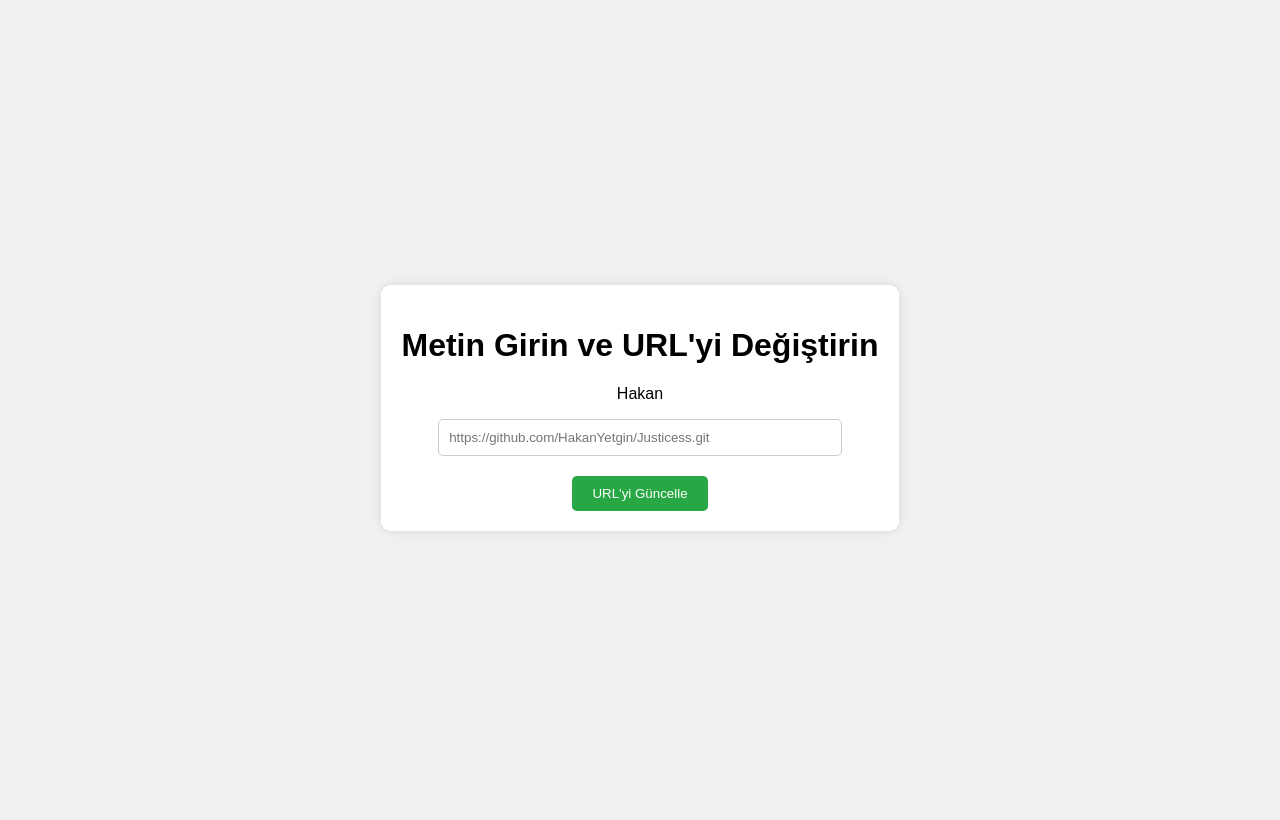
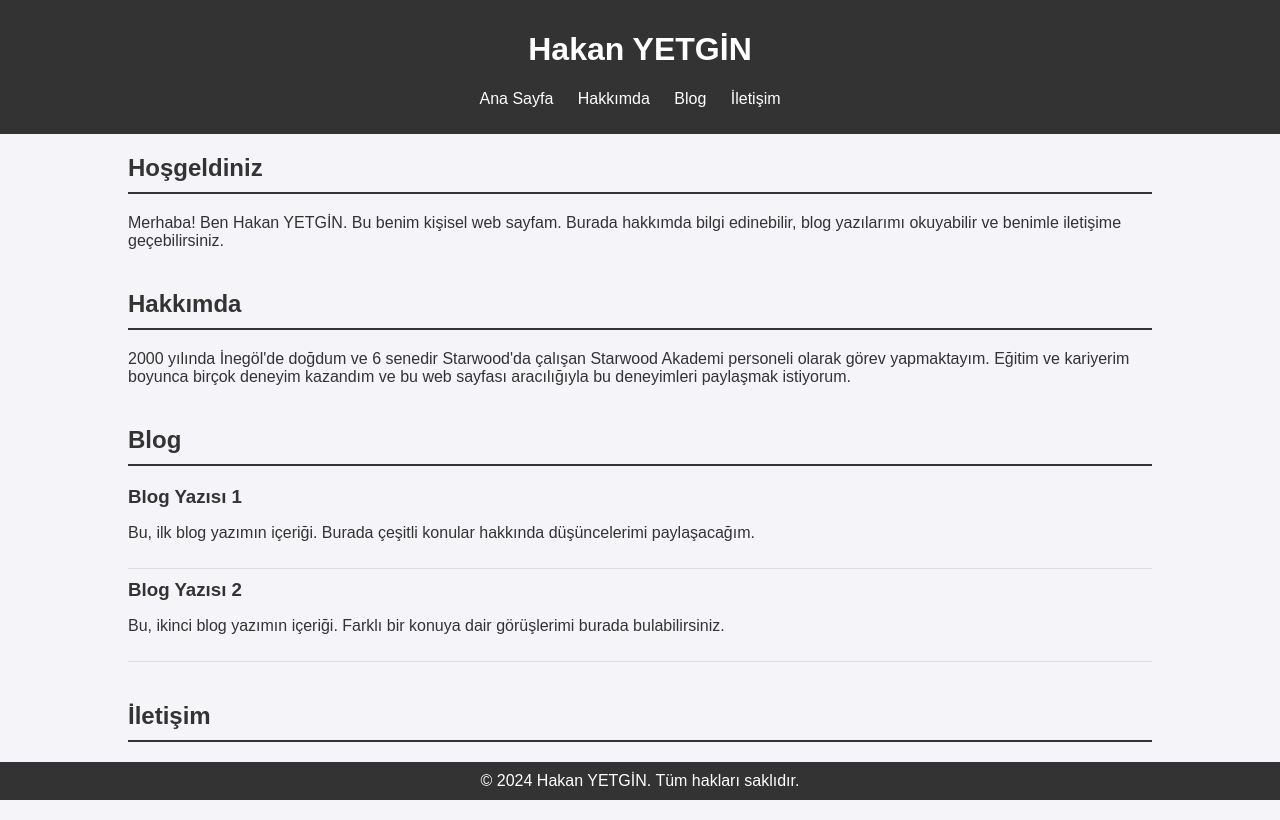
Before and after one commit to HakanYetgin/HaGu, a plain HTML site: page index.html in a window 1280 px wide. Drawn offline with Linux system fonts and the light colour scheme.

Commit message:
Add files via upload

```diff
--- a/index.html
+++ b/index.html
@@ -3,62 +3,107 @@
 <head>
     <meta charset="UTF-8">
     <meta name="viewport" content="width=device-width, initial-scale=1.0">
-    <title>URL Değiştirme</title>
+    <title>Hakan Yetgin'in Kişisel Web Sayfası</title>
     <style>
         body {
             font-family: Arial, sans-serif;
-            display: flex;
-            justify-content: center;
-            align-items: center;
-            height: 100vh;
-            background-color: #f0f0f0;
+            margin: 0;
+            padding: 0;
+            background-color: #f4f4f9;
+            color: #333;
+        }
+        header {
+            background-color: #333;
+            color: #fff;
+            padding: 10px 0;
+            text-align: center;
+        }
+        nav ul {
+            list-style: none;
+            padding: 0;
+        }
+        nav ul li {
+            display: inline;
+            margin-right: 20px;
+        }
+        nav ul li a {
+            color: #fff;
+            text-decoration: none;
         }
         .container {
+            width: 80%;
+            margin: 20px auto;
+        }
+        .section {
+            margin-bottom: 40px;
+        }
+        .section h2 {
+            border-bottom: 2px solid #333;
+            padding-bottom: 10px;
+        }
+        footer {
+            background-color: #333;
+            color: #fff;
             text-align: center;
-            padding: 20px;
-            background-color: #fff;
-            border-radius: 10px;
-            box-shadow: 0 0 10px rgba(0,0,0,0.1);
+            padding: 10px 0;
+            position: fixed;
+            width: 100%;
+            bottom: 0;
         }
-        input[type="text"] {
-            padding: 10px;
-            width: 80%;
-            margin-bottom: 20px;
-            border: 1px solid #ccc;
-            border-radius: 5px;
+        .blog-post {
+            border-bottom: 1px solid #ddd;
+            padding-bottom: 10px;
+            margin-bottom: 10px;
         }
-        input[type="button"] {
-            padding: 10px 20px;
-            background-color: #28a745;
-            color: #fff;
-            border: none;
-            border-radius: 5px;
-            cursor: pointer;
-        }
-        input[type="button"]:hover {
-            background-color: #218838;
+        .blog-post h3 {
+            margin: 0;
         }
     </style>
 </head>
 <body>
+    <header>
+        <h1>Hakan YETGİN</h1>
+        <nav>
+            <ul>
+                <li><a href="#home">Ana Sayfa</a></li>
+                <li><a href="#about">Hakkımda</a></li>
+                <li><a href="#blog">Blog</a></li>
+                <li><a href="#contact">İletişim</a></li>
+            </ul>
+        </nav>
+    </header>
+
     <div class="container">
-        <h1>Metin Girin ve URL'yi Değiştirin</h1>
-        <p>Hakan</p>
-        <input type="text" id="searchText" placeholder="https://github.com/HakanYetgin/Justicess.git">
-        <input type="button" value="URL'yi Güncelle" onclick="updateURL()">
+        <section id="home" class="section">
+            <h2>Hoşgeldiniz</h2>
+            <p>Merhaba! Ben Hakan YETGİN. Bu benim kişisel web sayfam. Burada hakkımda bilgi edinebilir, blog yazılarımı okuyabilir ve benimle iletişime geçebilirsiniz.</p>
+        </section>
+
+        <section id="about" class="section">
+            <h2>Hakkımda</h2>
+            <p>2000 yılında İnegöl'de doğdum ve 6 senedir Starwood'da çalışan Starwood Akademi personeli olarak görev yapmaktayım. Eğitim ve kariyerim boyunca birçok deneyim kazandım ve bu web sayfası aracılığıyla bu deneyimleri paylaşmak istiyorum.</p>
+        </section>
+
+        <section id="blog" class="section">
+            <h2>Blog</h2>
+            <div class="blog-post">
+                <h3>Blog Yazısı 1</h3>
+                <p>Bu, ilk blog yazımın içeriği. Burada çeşitli konular hakkında düşüncelerimi paylaşacağım.</p>
+            </div>
+            <div class="blog-post">
+                <h3>Blog Yazısı 2</h3>
+                <p>Bu, ikinci blog yazımın içeriği. Farklı bir konuya dair görüşlerimi burada bulabilirsiniz.</p>
+            </div>
+        </section>
+
+        <section id="contact" class="section">
+            <h2>İletişim</h2>
+            <p>Benimle iletişime geçmek için <a href="mailto:hakan.yetgin@example.com">hakan.yetgin@example.com</a> adresine e-posta gönderebilirsiniz.</p>
+        </section>
     </div>
 
-    <script>
-        function updateURL() {
-            var text = document.getElementById("searchText").value;
-            if (text) {
-                var newUrl = window.location.origin + window.location.pathname + "?q=" + encodeURIComponent(text);
-                window.history.pushState({ path: newUrl }, '', newUrl);
-                alert("URL güncellendi: " + newUrl);
-            } else {
-                alert("Lütfen bir metin girin.");
-            }
-        }
-    </script>
+    <footer>
+        &copy; 2024 Hakan YETGİN. Tüm hakları saklıdır.
+    </footer>
 </body>
 </html>
```
